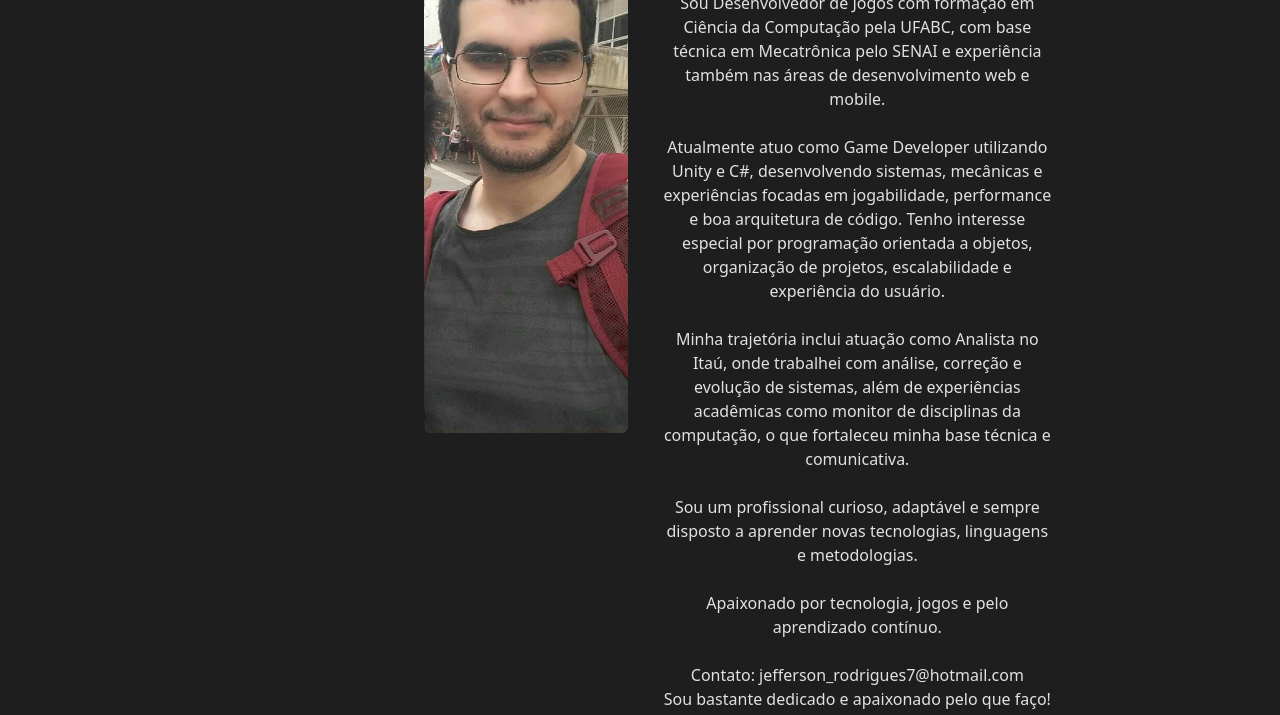
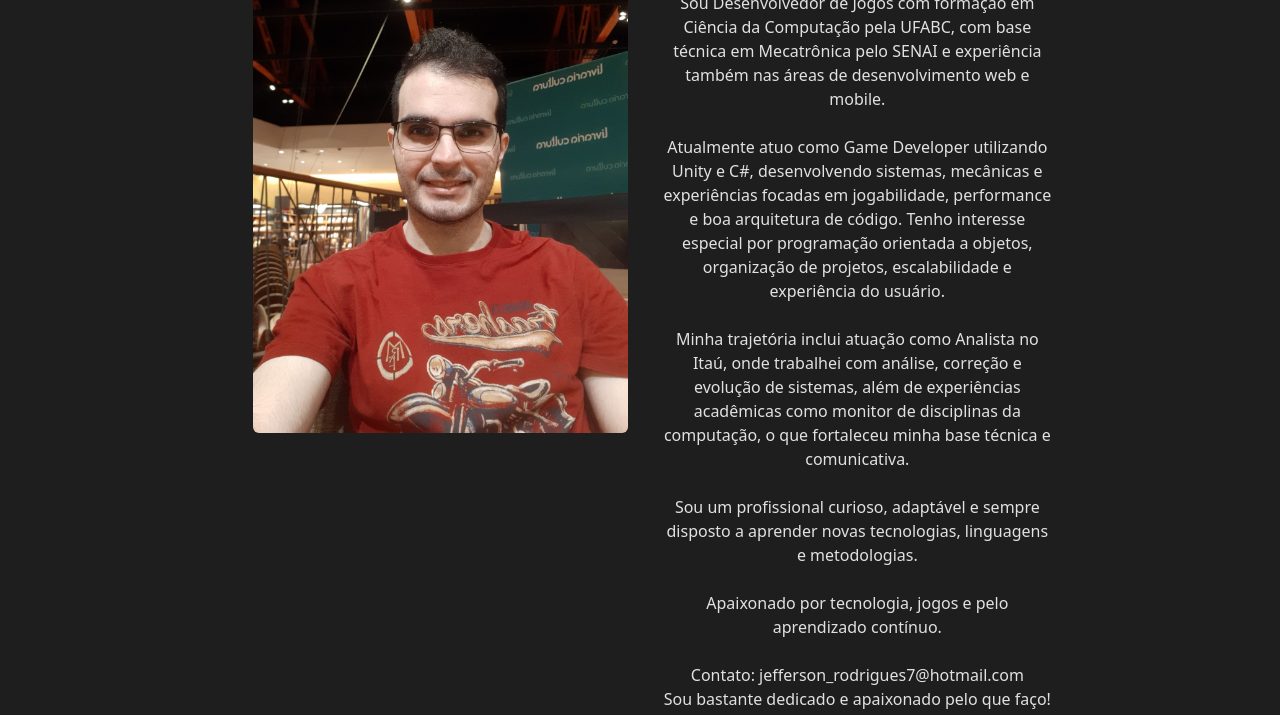
Before and after one commit to JeffersonRodrigues7/portifolio, a plain HTML site: page index.html in a window 1280 px wide. Shown: the part 142-857 px from the top of the page. Drawn offline with nearby package versions, Linux system fonts and the light colour scheme.

Commit message:
Update profile image source in index.html

```diff
--- a/index.html
+++ b/index.html
@@ -22,7 +22,7 @@
     <main>
       <div id="introduction" class="row">
         <div class="col-12 col-md-6 text-center text-md-end">
-          <img id="profile_image" src="imgs/profile_img.jpg" class="rounded" alt="Profile Image" />
+          <img id="profile_image" src="imgs/profile_img_2.jpg" class="rounded" alt="Profile Image" />
         </div>
         <div class="col-12 col-md-4 text-center text-md-center mt-3 mt-md-0">
           <h1>Jefferson Rodrigues</h1>
```
